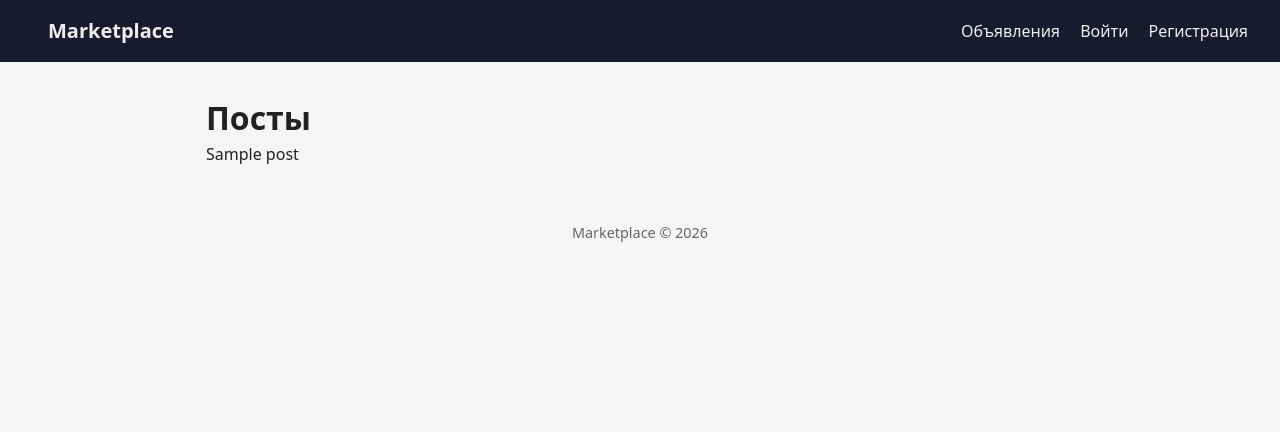
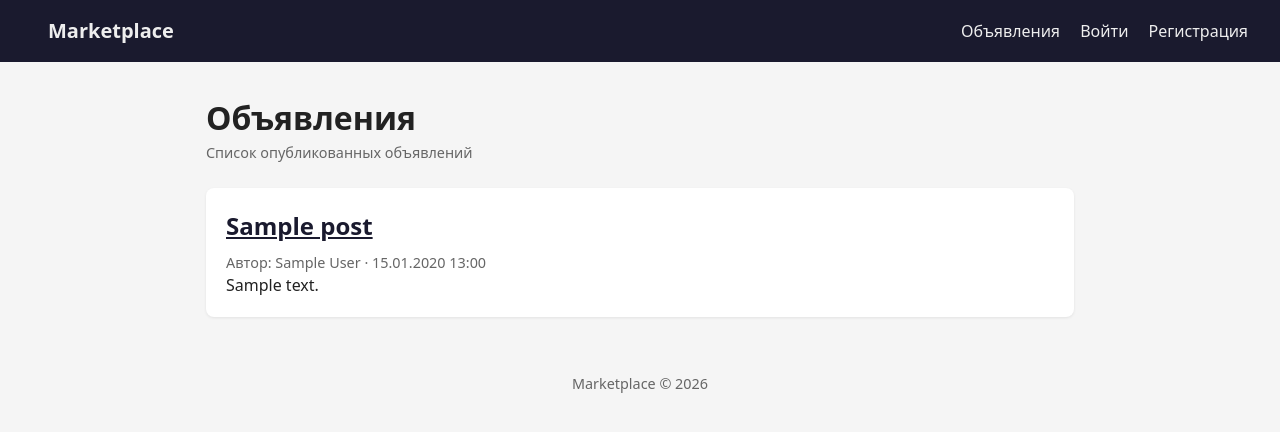
Before and after one commit to GoltsOfficial/Marketplace, a Django app: template apps/templates/posts/post_list.html in a window 1280 px wide. Shown: the top 432 px of the page. Run offline with Django 5.2, Linux system fonts and the light colour scheme; the template is opened without the code that fills it: values that come from a table or form of the project are taken from there, others are empty; tables that the repository leaves empty hold one stand-in row (values such as "Sample post").

Commit message:
Update post list template for marketplace

```diff
--- a/apps/templates/posts/post_list.html
+++ b/apps/templates/posts/post_list.html
@@ -1,10 +1,34 @@
-{% extends "base.html" %}
+{% extends "posts/base.html" %}
 
-{% block title %}Список постов{% endblock %}
+{% block title %}Объявления — Marketplace{% endblock %}
 
 {% block content %}
-  <h1>Посты</h1>
-  {% for post in posts %}
-    <article>{{ post.title }}</article>
-  {% endfor %}
+  <h1>Объявления</h1>
+  <p class="meta" style="margin-bottom: 1.5rem;">Список опубликованных объявлений</p>
+
+  {% if posts %}
+    {% for post in posts %}
+      <article class="card">
+        <h2><a href="{% url 'posts:post_detail' post.pk %}">{{ post.title }}</a></h2>
+        <p class="meta">Автор: {{ post.author.name }} · {{ post.created_at|date:"d.m.Y H:i" }}</p>
+        <p>{{ post.body|truncatewords:30 }}</p>
+      </article>
+    {% endfor %}
+
+    {% if page_obj.has_other_pages %}
+      <div style="margin-top: 1.5rem;">
+        {% if page_obj.has_previous %}
+          <a class="btn btn-secondary" href="?page={{ page_obj.previous_page_number }}">← Назад</a>
+        {% endif %}
+        <span style="margin: 0 1rem;">Стр. {{ page_obj.number }} из {{ page_obj.paginator.num_pages }}</span>
+        {% if page_obj.has_next %}
+          <a class="btn btn-secondary" href="?page={{ page_obj.next_page_number }}">Вперёд →</a>
+        {% endif %}
+      </div>
+    {% endif %}
+  {% else %}
+    <div class="card">
+      <p>Пока нет объявлений. <a href="{% url 'posts:post_create' %}">Добавить первое</a></p>
+    </div>
+  {% endif %}
 {% endblock %}
```
